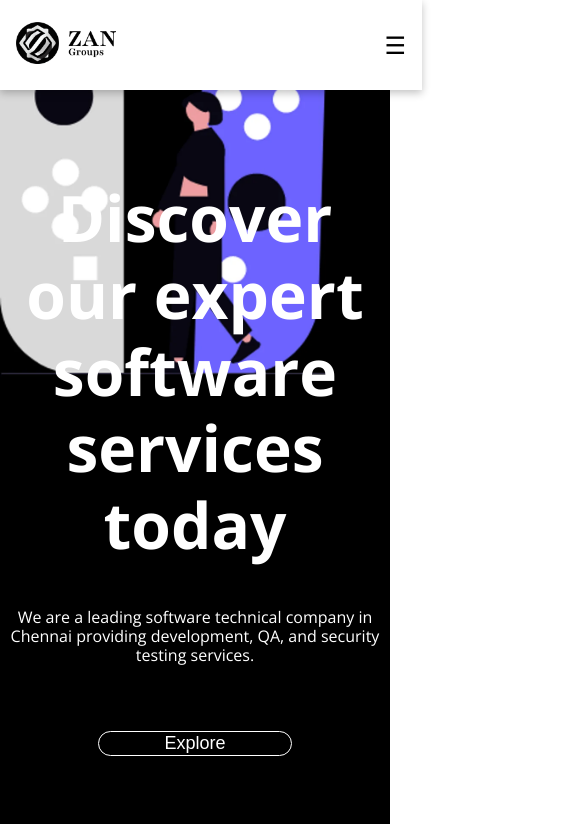
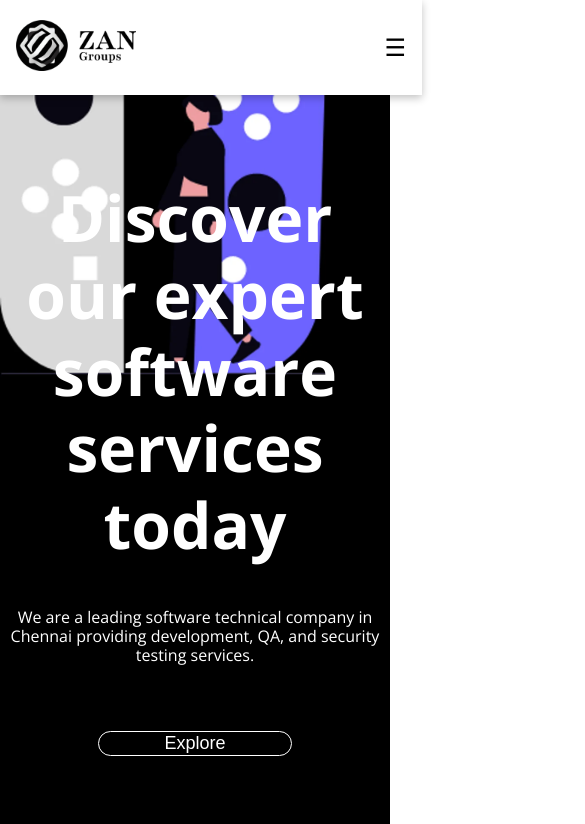
Before and after one commit to umar23-zan/zangroups, a React (Create React App) app: page / in a window 390 px wide. Shown: the top 824 px of the page, 585 px wide, since content can reach past the window. Built offline with nearby package versions, Linux system fonts and the light colour scheme.

Commit message:
need header.css improvement and going to improve home.css

```diff
--- a/src/components/header.css
+++ b/src/components/header.css
@@ -1,60 +1,47 @@
-/* header.css */
-.header-section {
+body, html {
+  margin: 0;
+  padding: 0;
+  overflow-x: hidden; /* Prevents horizontal scrolling */
+}
+
+
+.header-section{
   top: 0;
   display: flex;
   flex-direction: row;
   width: 100%;
+  max-width: 100vw;
   height: 70px;
   justify-content: space-around;
   align-items: center;
   position: fixed;
   background-color: white;
-  font-family: "Inter", serif;
-  padding: 10px 16px;
-  box-shadow: rgba(0, 0, 0, 0.24) 0px 3px 8px;
-  z-index: 1000;
+   font-family: "Inter", serif;
+   padding: 20px 16px;
+   box-shadow: rgba(0, 0, 0, 0.24) 0px 3px 8px;
 }
 
-.header-logo img {
-  width: 120px;
-  height: auto;
+.header-logo img{
+  width: 160px;
+  height: 69px;
 }
 
-.header-navlinks {
+.header-navlinks{
   display: flex;
-  gap: 20px;
+  gap: 45px;
 }
 
-.header-navlinks a {
+.header-navlinks a{
   text-decoration: none;
   color: black;
   font-size: 16px;
   font-weight: 500;
 }
 
-.header-navlinks a:hover {
+.header-navlinks a:hover{
   text-decoration: underline;
+
 }
-
-/* Responsive Styles */
-@media (max-width: 768px) {
-  .header-navlinks {
-    display: none; /* Hide nav links on smaller screens */
-  }
-
-  .header-section {
-    justify-content: space-between;
-  }
-}
-
-/* For even smaller screens */
-@media (max-width: 480px) {
-  .header-logo img {
-    width: 100px; /* Adjust logo size for very small screens */
-  }
-}
-
-
 
 .hamburger {
   display: none;
@@ -62,9 +49,28 @@
   cursor: pointer;
 }
 
-@media (max-width: 768px) {
-  .header-navlinks {
+@media (max-width: 768px){
+  .header-section{
+    max-width: 100vw;
+    justify-content: space-between;
+    height: auto;
+
+
+  }
+  .header-logo img{
+    width: 120px;
+    height: auto;
+  }
+  .header-navlinks{
     display: none;
+  }
+  .hamburger {
+    display: block;
+    font-size: 24px;
+    cursor: pointer;
+  }
+  .header-navlinks.open {
+    display: flex;
     flex-direction: column;
     align-items: flex-end;
     position: absolute;
@@ -74,13 +80,7 @@
     width: 100%;
     padding: 10px;
     box-shadow: rgba(0, 0, 0, 0.24) 0px 3px 8px;
+
   }
 
-  .header-navlinks.open {
-    display: flex;
-  }
-
-  .hamburger {
-    display: block;
-  }
 }
```
